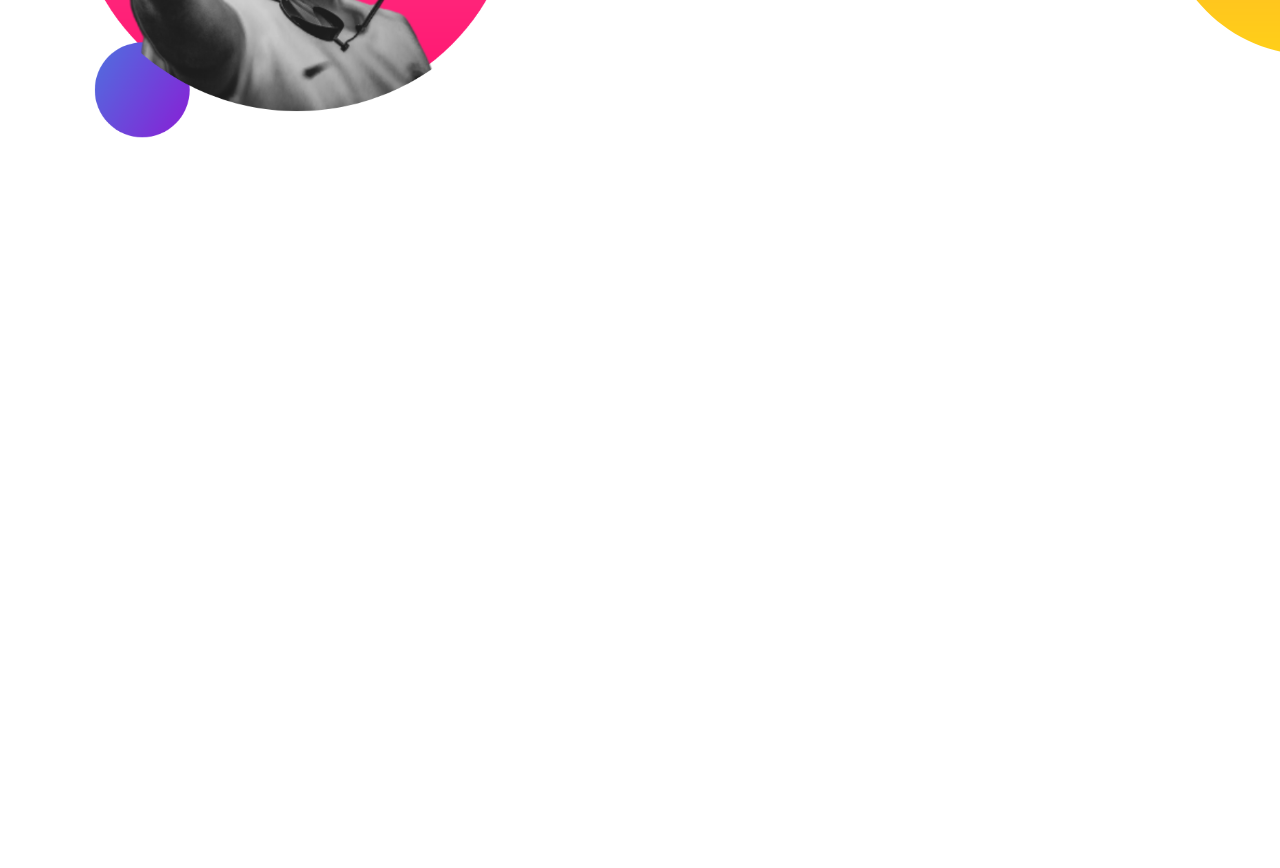
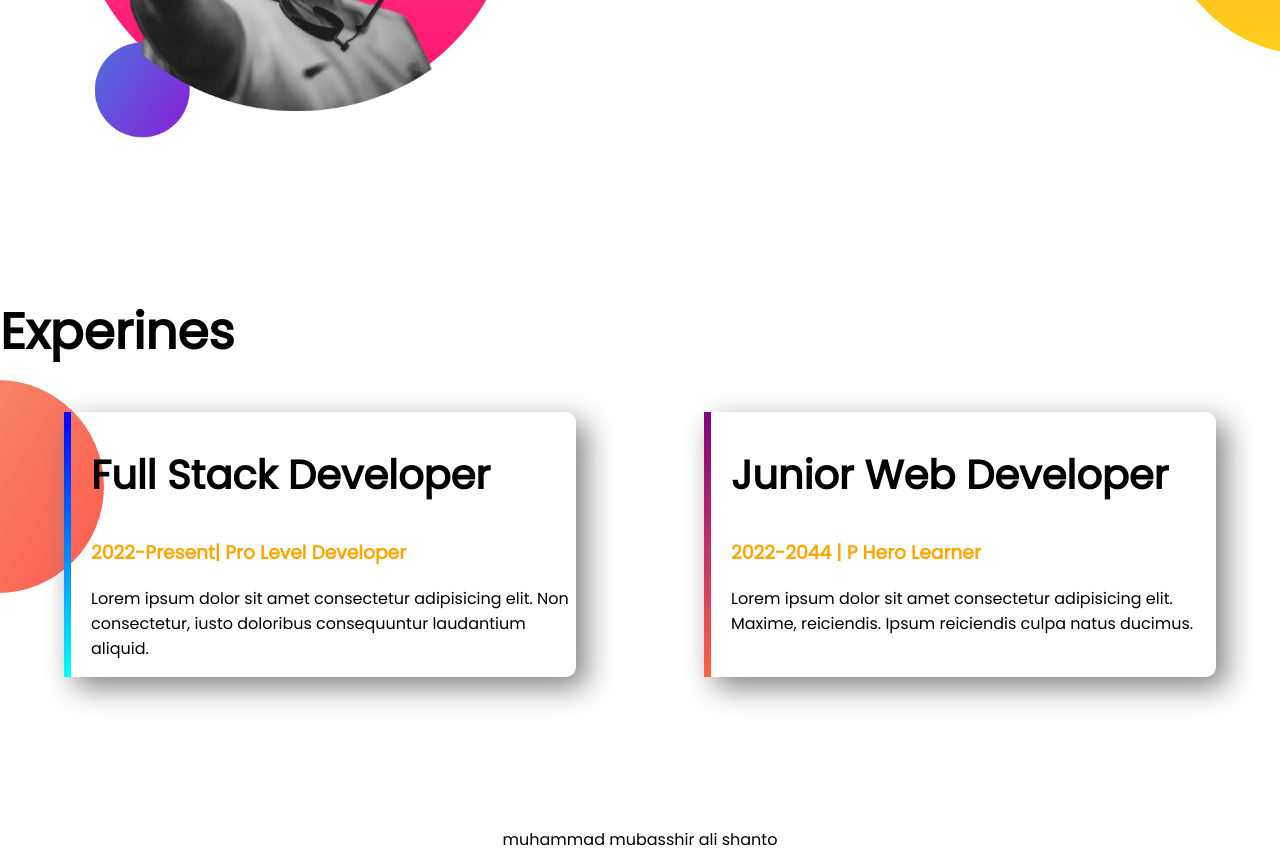
Before and after one commit to mubasshiralishanto/developer-portfolio, a plain HTML site: page index.html in a window 1280 px wide. Shown: the part 979-1847 px from the top of the page. Before the commit the page ends 1274 px from the top, so only its background shows below. Drawn offline with Linux system fonts and the light colour scheme.

Commit message:
Completed

```diff
--- a/index.html
+++ b/index.html
@@ -11,7 +11,7 @@
     <link href="https://fonts.googleapis.com/css2?family=Poppins&display=swap" rel="stylesheet">
 </head>
 <body>
-    <section class="top-banner">
+    <section class="top-banner flexible-container">
         <div class="half-width">
             <h1>Welocme To</h1>
             <h1><span class="orange-color">Mubasshir</span> Ali!</h1>
@@ -23,7 +23,7 @@
             <img src="images/mubasshir-first-block.png" alt="" srcset="">
         </div>
     </section>
-    <section class="dream-big">
+    <section class="dream-big flexible-container">
         <div class="half-width">
             <img src="images/details.png" alt="">
         </div>
@@ -33,7 +33,26 @@
             <p>Lorem ipsum dolor sit amet consectetur adipisicing elit. Est voluptas earum incidunt repudiandae rem amet, voluptatem accusantium sequi expedita minima.</p>
             <a class="link-button"  href="http://" target="_blank" rel="noopener noreferrer">DOWNLOAD RESUME</a>
         </div>
-
     </section>
+    <section class="experience-area">
+        <h1>Experines</h1>
+        <div class="flexible-container">
+            <div id="web-developer-experience" class="experience-item">
+                <h2>Full Stack Developer</h2>
+                <h3  class="orange-color">2022-Present| Pro Level Developer</h3>
+                <p>Lorem ipsum dolor sit amet consectetur adipisicing elit. Non consectetur, iusto doloribus consequuntur laudantium aliquid.</p>
+            </div>
+            <div id="full-stack-experience" class="experience-item">
+                <h2>Junior Web Developer</h2>
+                <h3 class="orange-color">2022-2044 | P Hero Learner</h3>
+                <p>
+                    Lorem ipsum dolor sit amet consectetur adipisicing elit. Maxime, reiciendis. Ipsum reiciendis culpa natus ducimus.
+                </p>
+            </div>
+        </div>
+    </section>
+    <footer>
+        <p>muhammad  mubasshir ali shanto</p>
+    </footer>
 </body>
 </html>
--- a/style.css
+++ b/style.css
@@ -5,10 +5,13 @@ body{
 h1{
     font-size: 50px;
 }
+h2{
+    font-size: 40px;
+}
 .orange-color{
     color: orange;
 }
-section{
+.flexible-container{
     display: flex;
     margin-bottom: 150px;
 }
@@ -36,3 +39,29 @@ section{
     background-repeat: no-repeat;
     background-position: right;
 }
+.experience-area{
+    background-image: url(images/exp-bg.png);
+    background-repeat: no-repeat;
+    background-position: left;
+}
+.experience-item{
+    width: 40%;
+    margin-left: 5%;
+    margin-right: 5%;
+    padding-left: 20px;
+    border-radius: 10px;
+    box-shadow: 10px 10px 30px gray;
+}
+#web-developer-experience{
+    border-left: 7px solid;
+    border-image: linear-gradient(blue, cyan);
+    border-image-slice: 1;
+}
+#full-stack-experience{
+    border-left: 7px solid;
+    border-image: linear-gradient(purple, tomato);
+    border-image-slice: 1;
+}
+footer p{
+    text-align: center;
+}
```
